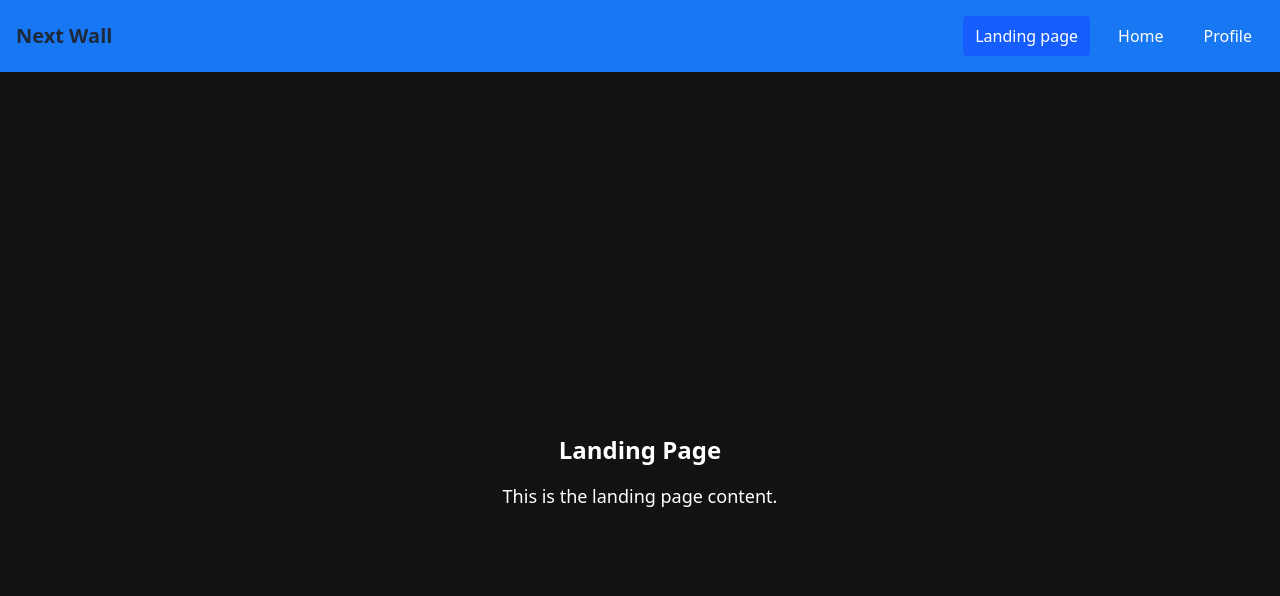
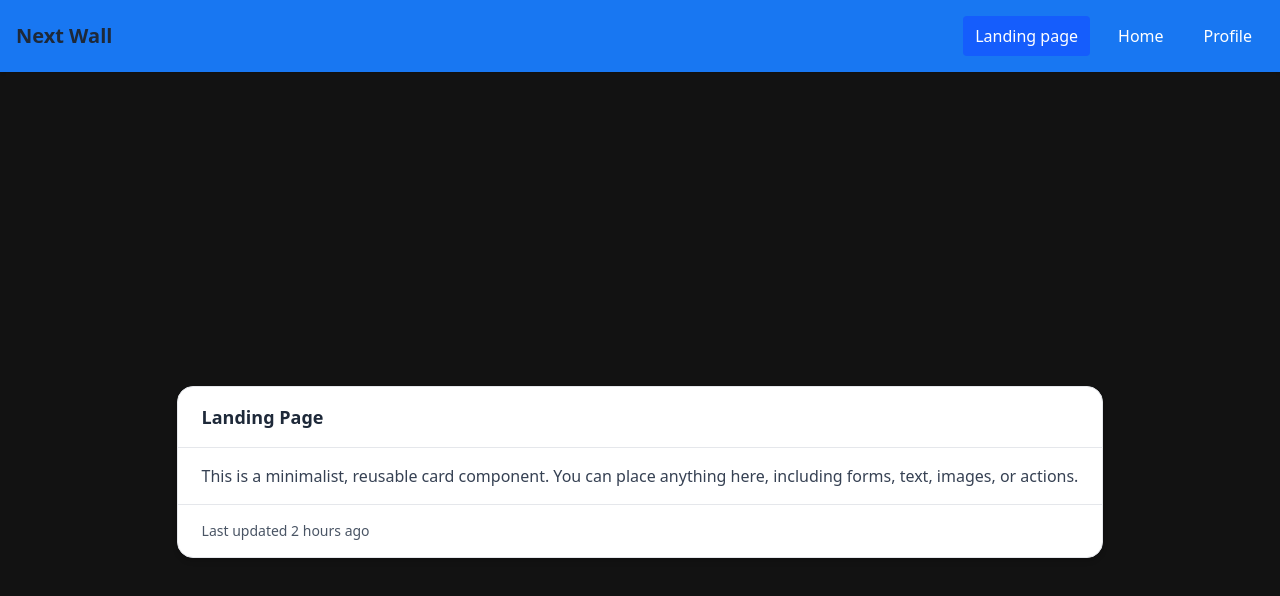
Before and after one commit to nocturnalDev11/next-wall, a Next.js app: page / in a window 1280 px wide. Shown: the top 596 px of the page. Built offline with nearby package versions, Linux system fonts and the light colour scheme; what @heroui/react would draw is missing.

Commit message:
feat: add Card component and update HomePage to use it for landing content

```diff
--- a/src/app/home/page.tsx
+++ b/src/app/home/page.tsx
@@ -3,7 +3,7 @@
 import { motion, Variants } from "framer-motion"
 import HomeContainer from "@/containers/home"
 
-export default function Home() {
+export default function HomePage() {
     const containerVariants: Variants = {
         hidden: { opacity: 0, y: 20 },
         visible: {
--- a/src/app/page.tsx
+++ b/src/app/page.tsx
@@ -1,6 +1,7 @@
 "use client"
 
 import { motion, Variants } from "framer-motion";
+import Card from "@/components/ui/Card";
 
 export default function Home() {
     const containerVariants: Variants = {
@@ -37,8 +38,15 @@ export default function Home() {
         >
             <motion.div variants={childVariants}>
                 <div className="flex flex-col items-center justify-center h-screen">
-                    <h1 className="text-2xl font-bold mb-4">Landing Page</h1>
-                    <p className="text-lg">This is the landing page content.</p>
+                    <Card
+                        header="Landing Page"
+                        footer="Last updated 2 hours ago"
+                    >
+                        <p>
+                            This is a minimalist, reusable card component. You can place
+                            anything here, including forms, text, images, or actions.
+                        </p>
+                    </Card>
                 </div>
             </motion.div>
         </motion.main>
--- /dev/null
+++ b/src/components/ui/Card.tsx
@@ -0,0 +1,27 @@
+import { ReactNode } from "react";
+
+interface CardProps {
+    header?: ReactNode;
+    children: ReactNode;
+    footer?: ReactNode;
+}
+
+export default function Card({ header, children, footer }: CardProps) {
+    return (
+        <div className="bg-white rounded-2xl shadow-md border border-gray-200 overflow-hidden">
+            {header && (
+                <div className="px-6 py-4 border-b border-gray-200 text-lg font-semibold text-gray-800">
+                {header}
+                </div>
+            )}
+            <div className="px-6 py-4 text-gray-700">
+                {children}
+            </div>
+            {footer && (
+                <div className="px-6 py-4 border-t border-gray-200 text-sm text-gray-600">
+                {footer}
+                </div>
+            )}
+        </div>
+    );
+}
```
